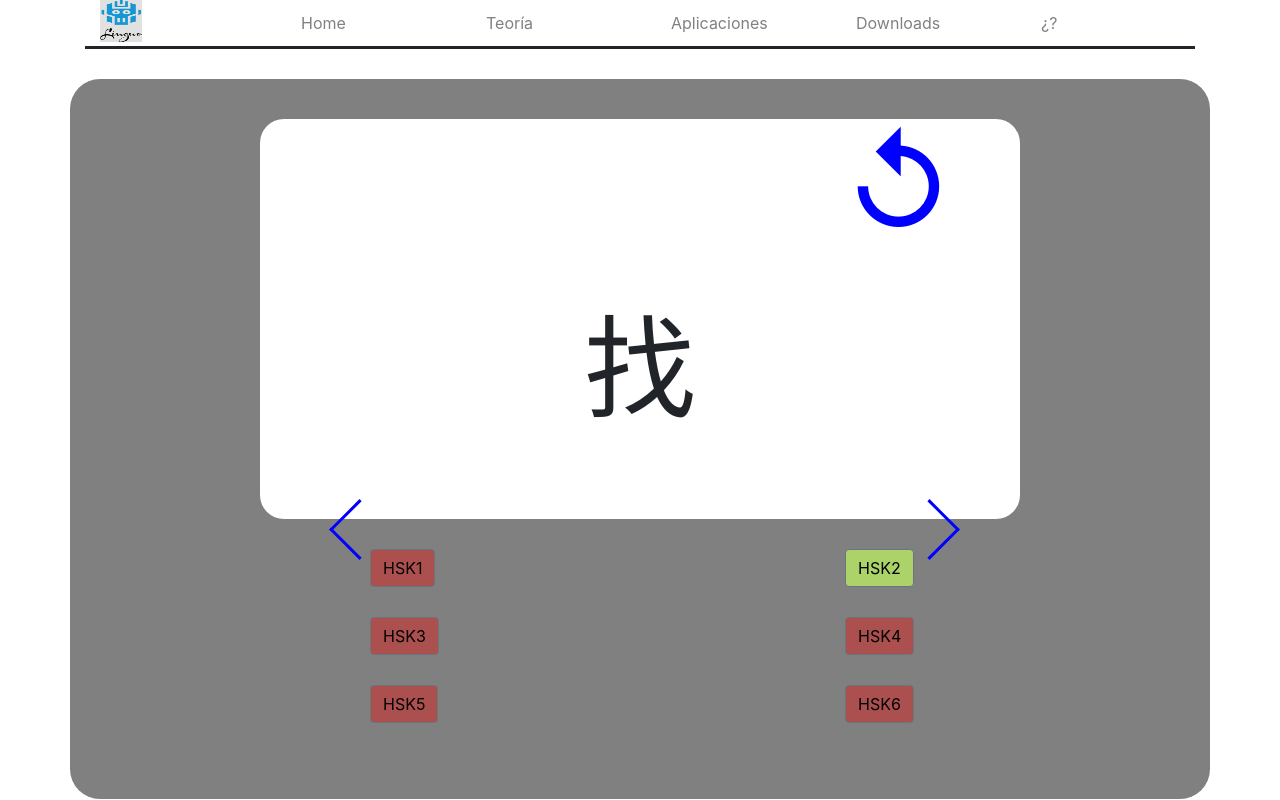
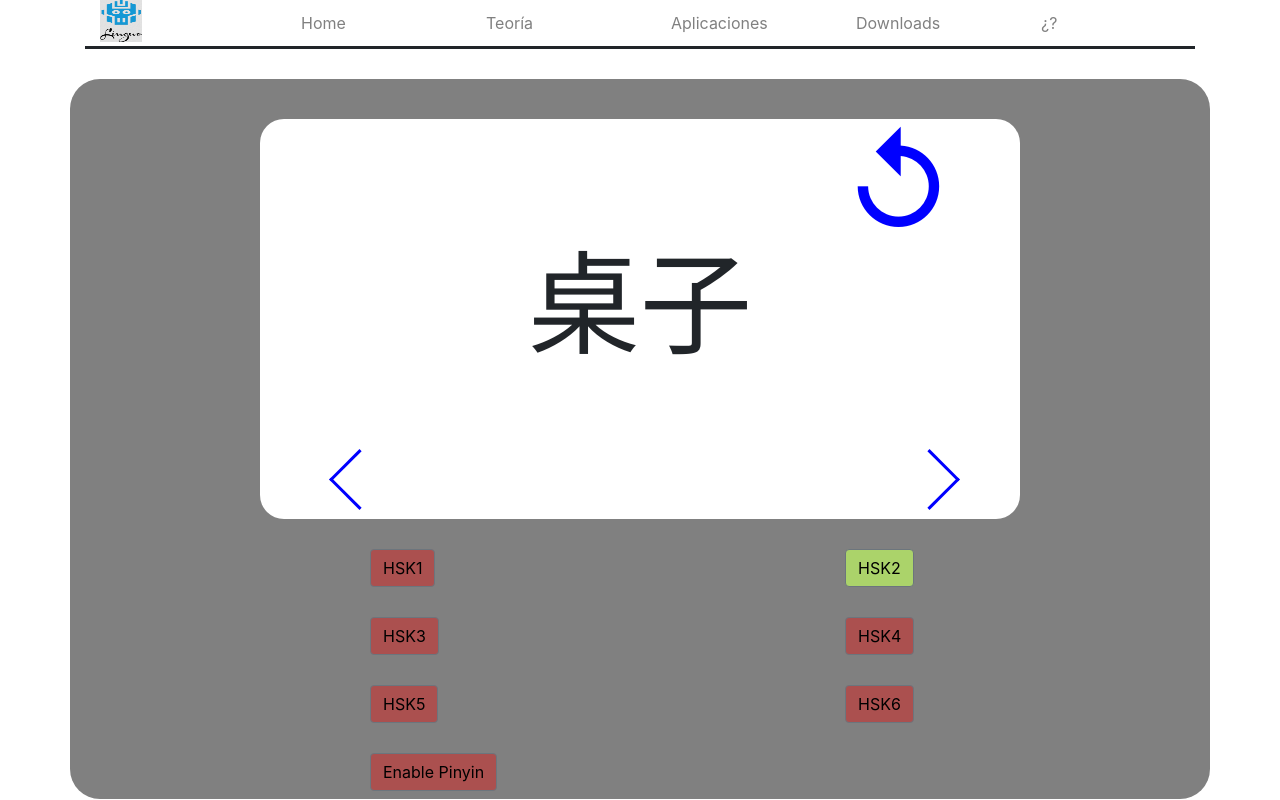
Before and after one commit to NowApoca/Linguo, a React (Create React App) app: page /applications/phrase in a window 1280 px wide. Built offline with nearby package versions, Linux system fonts and the light colour scheme.

Commit message:
Working Phrases

```diff
--- a/src/components/phrase.js
+++ b/src/components/phrase.js
@@ -13,8 +13,11 @@ export class Phrase extends React.Component {
         super(props)
         this.unMount = props.unMount
         const actualCard = getRandomWord(props.fromLanguage, props.toLanguage);
-        this.state = {translation:false, actualCard: actualCard, previousCard: [], hsk:2,numberInText:0,numberRandom:-1,answered:false,response:false,maxNumber:10,language:props.language, showHelp:false, stringOfResults:"", finalString:""}
+        this.state = {pinyin:false, position:0, flashcards:[actualCard],translation:false, actualCard: actualCard, previousCard: [], hsk:2,
+            numberInText:0,numberRandom:-1,answered:false,response:false,maxNumber:10,language:props.language,
+             showHelp:false, stringOfResults:"", finalString:""}
         this.showTranslation = this.showTranslation.bind(this);
+        this.pinyinButton = this.pinyinButton.bind(this)
     }
     showNext(){
 
@@ -47,7 +50,31 @@ export class Phrase extends React.Component {
         return itemsToShow;
     }
 
-    generateFlashCard(){
+    generateFlashCard(state){
+        let arr = this.state.flashcards;
+        const actualPosition = this.state.position;
+        (state == "previous")? this.setState({
+            actualCard: ((this.state.position == 0)? this.state.actualCard : arr[actualPosition-1] ),
+            position: ((this.state.position == 0)? 0 : actualPosition-1 ),
+            flashcards: arr
+        }): this.generateNext(arr);
+    }
+
+    generateNext(arr){
+        let nextWord;
+        const actualPosition = this.state.position;
+        if(!this.state.flashcards[actualPosition+1]){
+            nextWord = getRandomWord(this.state.fromLanguage, this.state.toLanguage, this.state.hsk)
+            arr.push(nextWord)
+        }else{
+            nextWord = this.state.flashcards[actualPosition+1]
+        }
+        this.setState({
+            position: actualPosition+1,
+            flashcards: arr,
+            actualCard: nextWord,
+            translation: false
+        })
     }
 
     showFlashCard(){
@@ -62,6 +89,11 @@ export class Phrase extends React.Component {
                 item.push(<h4 >{translations}</h4>)
             }else{
                 item.push(<h1 className="flashCardSize" style={{"text-align": "center"}}>{this.state.actualCard.hanzi}</h1>)
+                if(this.state.pinyin){
+                    item.push(
+                        <h3 style={{"text-align": "center"}}>{this.state.actualCard.pinyin}</h3>
+                    )
+                }
             }
             itemsToPush.push(
                 <div className="col-8 offset-md-2" style={{"margin-top":"5vh"}}>
@@ -80,7 +112,21 @@ export class Phrase extends React.Component {
     }
 
     showTranslation(){
-        this.setState({translation:true})
+        if(!this.state.translation){
+            this.setState({translation:true})
+            return;
+        }
+        this.setState({translation:false})
+        return;
+    }
+
+    pinyinButton(){
+        if(!this.state.pinyin){
+            this.setState({pinyin:true})
+            return;
+        }
+        this.setState({pinyin:false})
+        return;
     }
 
     render() {
@@ -92,28 +138,39 @@ export class Phrase extends React.Component {
             <div >
                 <div className="container" style={{"background-color":"grey", "height":"90vh","border-radius":"30px"}} >
                     <div class="row ">
+
                         <div className="col-8 offset-md-2 " style={{"background-color":"white", height:"50vh", "border-radius": "24px", "margin-top":"5vh"}}>
                             <div class="row">
                                 <div className="col-1 offset-md-9" >
                                     <h1 className="reloadButton" onClick={() => { this.showTranslation()}}> &#8634; </h1>
                                 </div>
                             </div>
-                            <div class="row">
+                            <div class="row" style={{position:"absolute",bottom:"35%", width:"100%"}} >
                                     {this.showFlashCard()}
                             </div>
-                            <div class="row">
-                                <div className="col-4 offset-md-1" style={{"margin-top":"8vh"}}>
-                                    <arrow  className="left" variant="secondary" onClick={() => { this.generateFlashCard("previous")}}></arrow>
+                            <div class="row" style={{position:"absolute",bottom:"3%", width:"100%"}} >
+                                <div className="col-6  offset-md-1" >
+                                    <arrow  className="left"  variant="secondary" onClick={() => { this.generateFlashCard("previous")}}></arrow>
                                 </div>
-                                <div className="col-1 offset-md-5" style={{"margin-top":"8vh"}}>
+                                <div className="col-1 offset-md-3" >
                                     <arrow  className="right" variant="secondary" onClick={() => { this.generateFlashCard("next")}}></arrow>
                                 </div>
                             </div>
                         </div>
+
                     </div>
                 <div class="row" >{
                     this.generateHskButtons()
                 }
+                </div>
+                <div class="row" >
+                    <div class="col-3 offset-md-3">
+                    {(!this.state.pinyin)?
+                        <Button  className="hskSelectorNotChoosed" variant="secondary" onClick={() => { this.pinyinButton()}}>{"Enable Pinyin"}</Button>
+                    :
+                        <Button  className="hskSelectorChoosed" variant="secondary" onClick={() => { this.pinyinButton()}}>{"Enable Pinyin"}</Button>
+                    }
+                    </div>
                 </div>
                 </div>
              </div>
--- a/src/translate.js
+++ b/src/translate.js
@@ -106,7 +106,7 @@ export function getRandomWord(fromLanguage, toLanguage, hsk){
             words = 5000;
         break;
         default:
-            words = 600;
+            words = 300;
         break;
     }
     let word = hskVocabulary[Math.trunc((Math.random()*(words-1)))]
```
